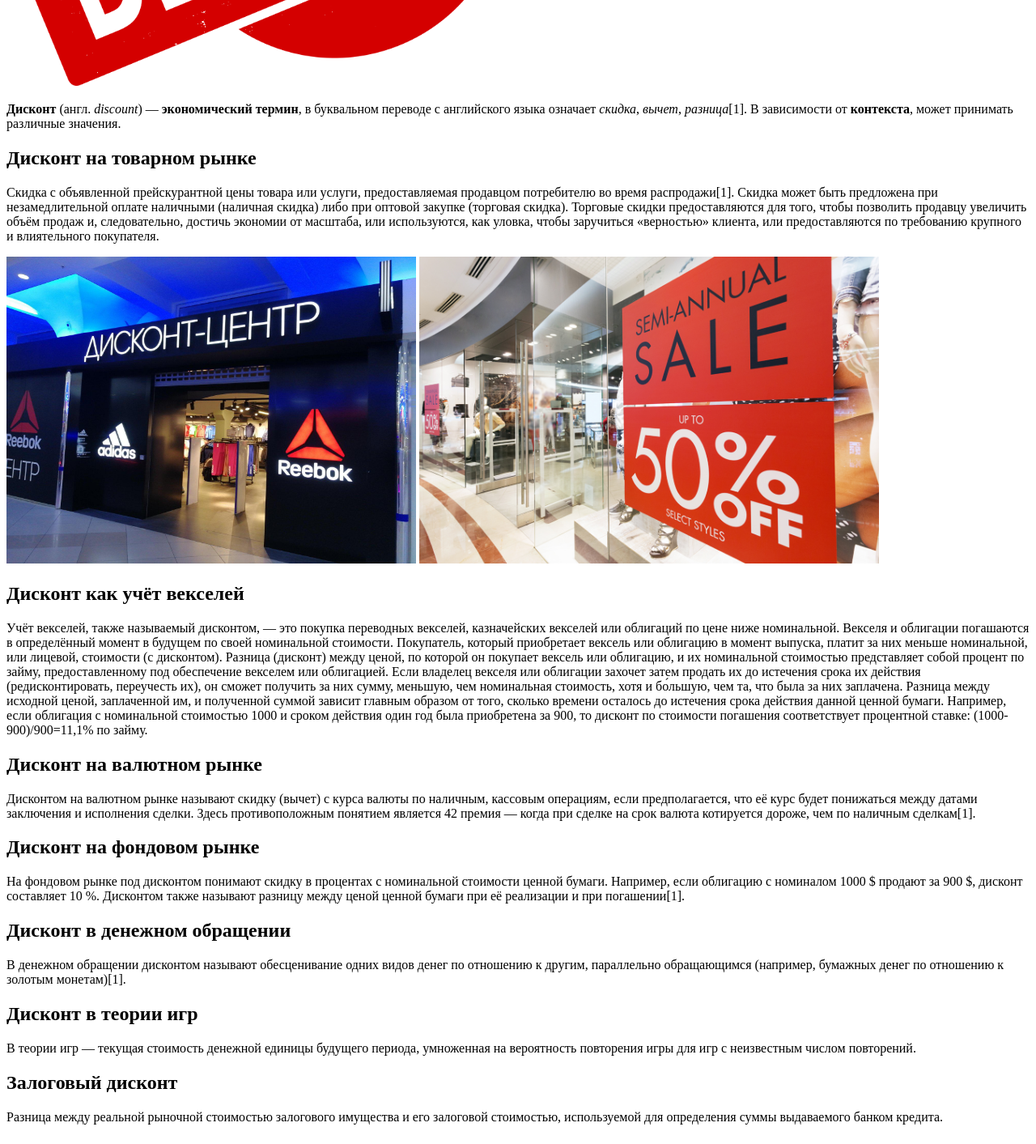
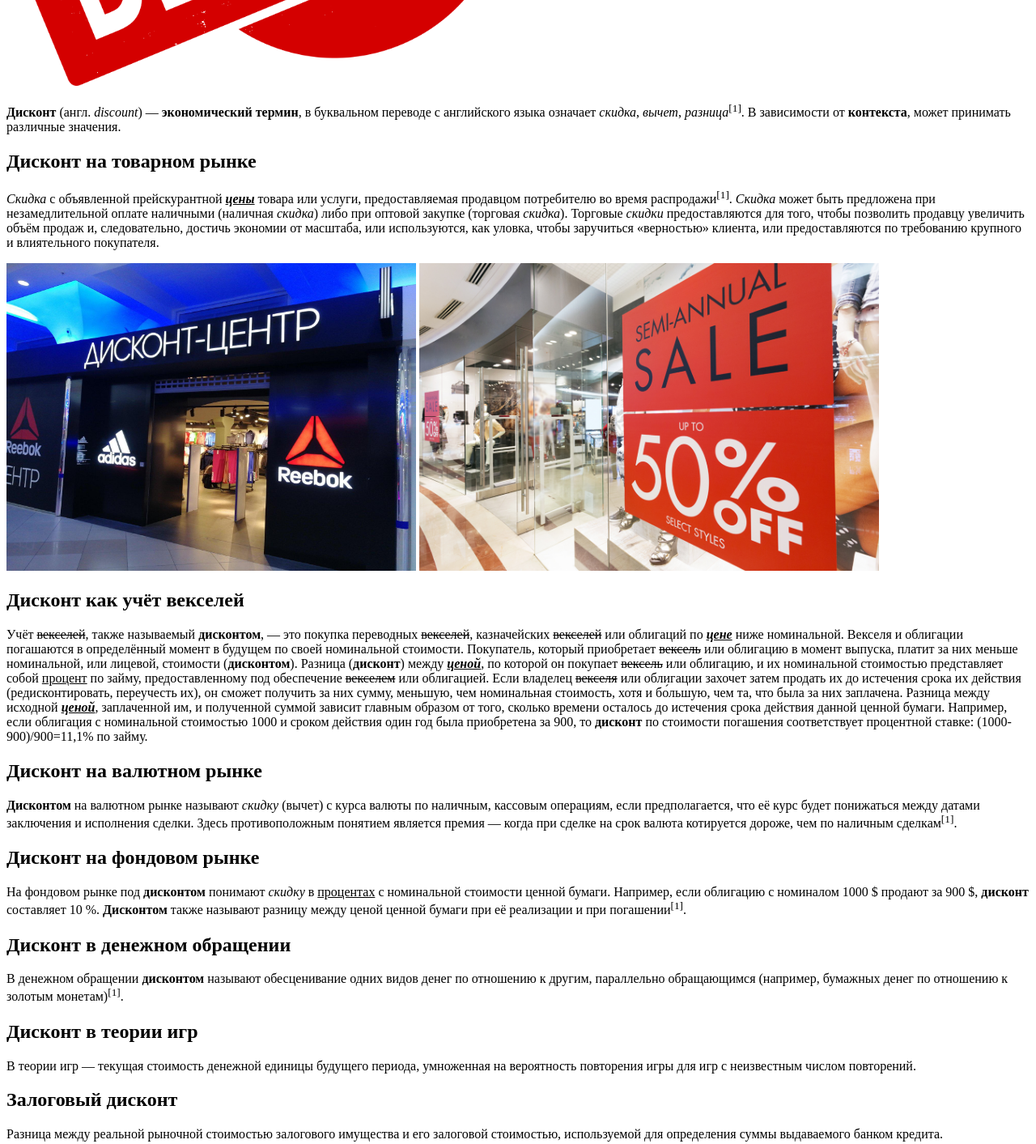
Before and after one commit to Elizaveta105/web_labs, a plain HTML site: page lab1.html in a window 1280 px wide. Shown: the part 500-1913 px from the top of the page at 81% size. Drawn offline with Linux system fonts and the light colour scheme.

Commit message:
Форматирование текста

```diff
--- a/lab1.html
+++ b/lab1.html
@@ -16,18 +16,18 @@
         <p>
             <b>Дисконт</b> (англ. <i>discount</i>) — <b>экономический термин</b>,
             в буквальном переводе с английского языка означает <i>скидка</i>,
-            <i>вычет</i>, <i>разница</i>[1]. В зависимости от <b>контекста</b>,
+            <i>вычет</i>, <i>разница</i><sup>[1]</sup>. В зависимости от <b>контекста</b>,
             может принимать различные значения.
         </p>
 
         <h2>Дисконт на товарном рынке</h2>
 
         <p>
-            Скидка с объявленной прейскурантной цены товара или услуги,
+            <i>Скидка</i> с объявленной прейскурантной <u><i><b>цены</b></i></u> товара или услуги,
             предоставляемая продавцом потребителю во время
-            распродажи[1]. Скидка может быть предложена при
-            незамедлительной оплате наличными (наличная скидка) либо при
-            оптовой закупке (торговая скидка). Торговые скидки
+            распродажи<sup>[1]</sup>. <i>Скидка</i> может быть предложена при
+            незамедлительной оплате наличными (наличная <i>скидка</i>) либо при
+            оптовой закупке (торговая <i>скидка</i>). Торговые <i>скидки</i>
             предоставляются для того, чтобы позволить продавцу увеличить
             объём продаж и, следовательно, достичь экономии от масштаба,
             или используются, как уловка, чтобы заручиться «верностью»
@@ -43,25 +43,25 @@
         <h2>Дисконт как учёт векселей</h2>
 
         <p>
-            Учёт векселей, также называемый дисконтом, — это покупка
-            переводных векселей, казначейских векселей или облигаций по
-            цене ниже номинальной. Векселя и облигации погашаются в
+            Учёт <s>векселей</s>, также называемый <b>дисконтом</b>, — это покупка
+            переводных <s>векселей</s>, казначейских <s>векселей</s> или облигаций по
+            <u><i><b>цене</b></i></u> ниже номинальной. Векселя и облигации погашаются в
             определённый момент в будущем по своей номинальной
-            стоимости. Покупатель, который приобретает вексель или
+            стоимости. Покупатель, который приобретает <s>вексель</s> или
             облигацию в момент выпуска, платит за них меньше номинальной,
-            или лицевой, стоимости (с дисконтом). Разница (дисконт) между
-            ценой, по которой он покупает вексель или облигацию, и их
-            номинальной стоимостью представляет собой процент по займу,
-            предоставленному под обеспечение векселем или облигацией.
-            Если владелец векселя или облигации захочет затем продать их
+            или лицевой, стоимости (<b>дисконтом</b>). Разница (<b>дисконт</b>) между
+            <u><i><b>ценой</b></i></u>, по которой он покупает <s>вексель</s> или облигацию, и их
+            номинальной стоимостью представляет собой <u>процент</u> по займу,
+            предоставленному под обеспечение <s>векселем</s> или облигацией.
+            Если владелец <s>векселя</s> или облигации захочет затем продать их
             до истечения срока их действия (редисконтировать, переучесть
             их), он сможет получить за них сумму, меньшую, чем номинальная
             стоимость, хотя и бо́льшую, чем та, что была за них заплачена.
-            Разница между исходной ценой, заплаченной им, и полученной
+            Разница между исходной <u><i><b>ценой</b></i></u>, заплаченной им, и полученной
             суммой зависит главным образом от того, сколько времени
             осталось до истечения срока действия данной ценной бумаги.
             Например, если облигация с номинальной стоимостью 1000 и
-            сроком действия один год была приобретена за 900, то дисконт по
+            сроком действия один год была приобретена за 900, то <b>дисконт</b> по
             стоимости погашения соответствует процентной ставке:
             (1000-900)/900=11,1% по займу.
         </p>
@@ -69,32 +69,31 @@
         <h2>Дисконт на валютном рынке</h2>
 
         <p>
-            Дисконтом на валютном рынке называют скидку (вычет) с курса
+            <b>Дисконтом</b> на валютном рынке называют <i>скидку</i> (вычет) с курса
             валюты по наличным, кассовым операциям, если предполагается,
             что её курс будет понижаться между датами заключения и
             исполнения сделки. Здесь противоположным понятием является
-            42
             премия — когда при сделке на срок валюта котируется дороже,
-            чем по наличным сделкам[1].
+            чем по наличным сделкам<sup>[1]</sup>.
         </p>
 
         <h2>Дисконт на фондовом рынке</h2>
 
         <p>
-            На фондовом рынке под дисконтом понимают скидку в процентах
+            На фондовом рынке под <b>дисконтом</b> понимают <i>скидку</i> в <u>процентах</u>
             с номинальной стоимости ценной бумаги. Например, если
-            облигацию с номиналом 1000 $ продают за 900 $, дисконт
-            составляет 10 %. Дисконтом также называют разницу между
-            ценой ценной бумаги при её реализации и при погашении[1].
+            облигацию с номиналом 1000 $ продают за 900 $, <b>дисконт</b>
+            составляет 10 %. <b>Дисконтом</b> также называют разницу между
+            ценой ценной бумаги при её реализации и при погашении<sup>[1]</sup>.
         </p>
 
         <h2>Дисконт в денежном обращении</h2>
 
         <p>
-            В денежном обращении дисконтом называют обесценивание
+            В денежном обращении <b>дисконтом</b> называют обесценивание
             одних видов денег по отношению к другим, параллельно
             обращающимся (например, бумажных денег по отношению к
-            золотым монетам)[1].
+            золотым монетам)<sup>[1]</sup>.
         </p>
 
         <h2>Дисконт в теории игр</h2>
```
